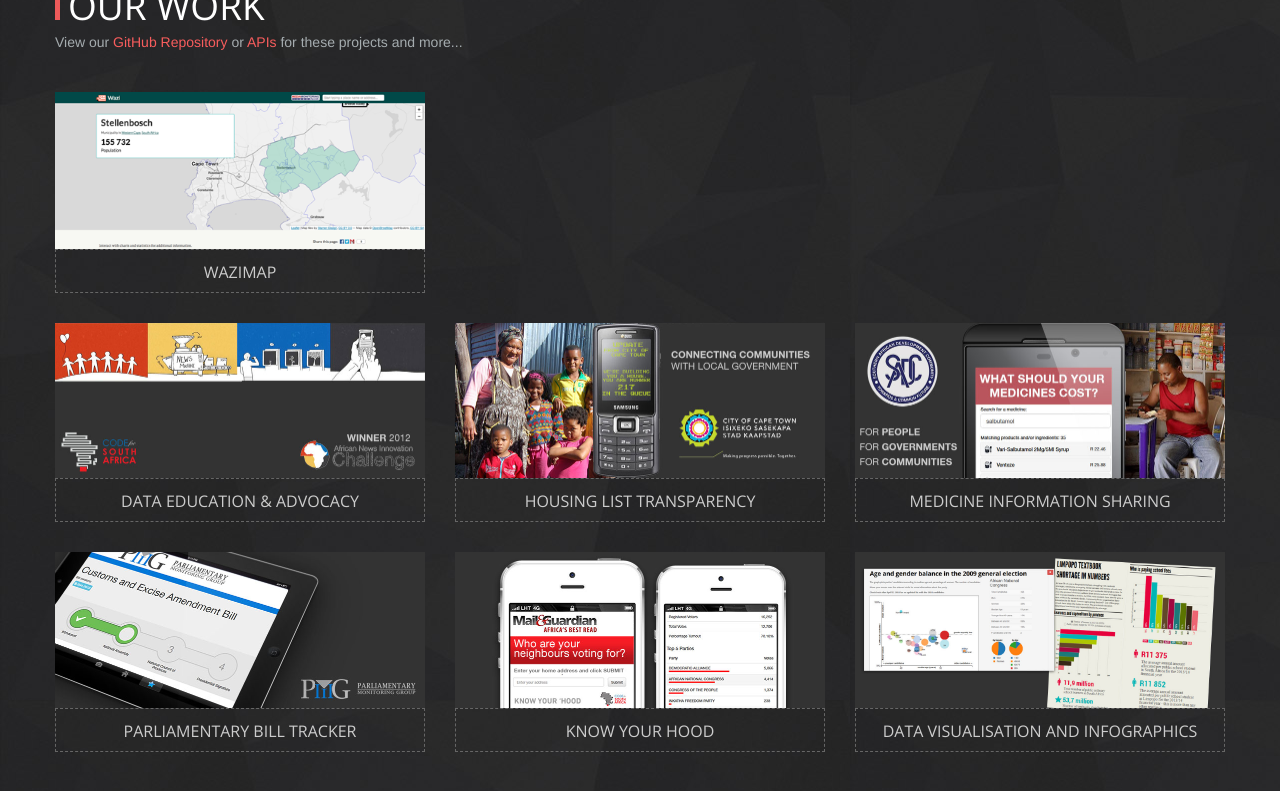
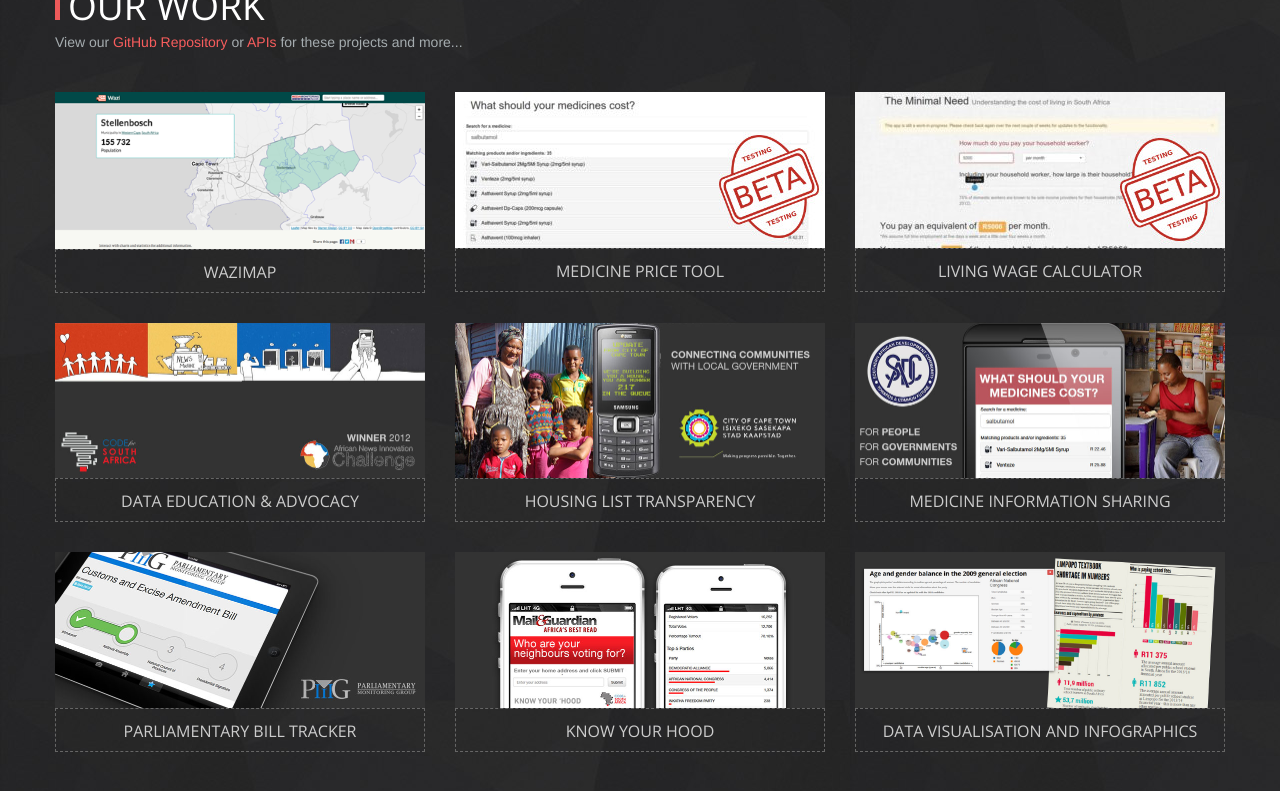
Before and after one commit to Code4SA/old-code4sa.github.io, a Jekyll site: the page built from index.html, in a window 1280 px wide and 900 px high, scrolled down 794 px. Shown: the top 791 px of the window. Built offline with Jekyll 4.4.1, drawn with Linux system fonts in a browser that asks for light colours; nearby versions of some CDN libraries; Markdown is read by kramdown in place of the engine named in the settings; comment, search, counter and statistics services are not loaded.

Commit message:
Added mpr and living wage to the site

```diff
--- a/index.html
+++ b/index.html
@@ -33,11 +33,22 @@ That's why we're having our Infogr.am event in Johannesburg and Cape Town on 4 O
 
          <div class="row-fluid row-work">
 
-            <!--ROW 1, Portfolio Thumbnail 1 - image size = 1170px X 492px -->
             <div class="span4 item">
                 <a class="work" href="http://wazimap.co.za/" target="_blank">
                     <img src="{{ site.url }}/img/wazimap-square-500.png" alt="Wazimap">
                     <div class="project-title text-center"><p>Wazimap</p></div>
+                </a>
+            </div>
+            <div class="span4 item">
+                <a class="work" href="http://mpr.code4sa.org" target="_blank">
+                    <img src="{{ site.url }}/img/project_mpr.jpg" alt="Medicine Price Tool">
+                    <div class="project-title text-center"><p>Medicine Price Tool</p></div>
+                </a>
+            </div>
+            <div class="span4 item">
+                <a class="work" href="http://living-wage.code4sa.org" target="_blank">
+                    <img src="{{ site.url }}/img/project_livingwage.jpg" alt="Living Wage Calculator">
+                    <div class="project-title text-center"><p>Living Wage Calculator</p></div>
                 </a>
             </div>
         </div>
```
Also changed, not shown: img/project_livingwage.jpg (added), img/project_mpr.jpg (added).
